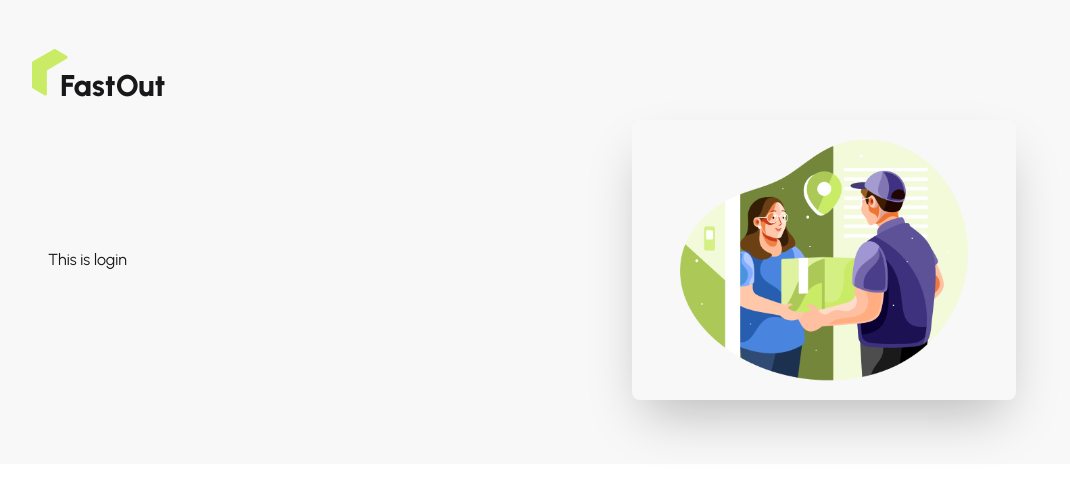
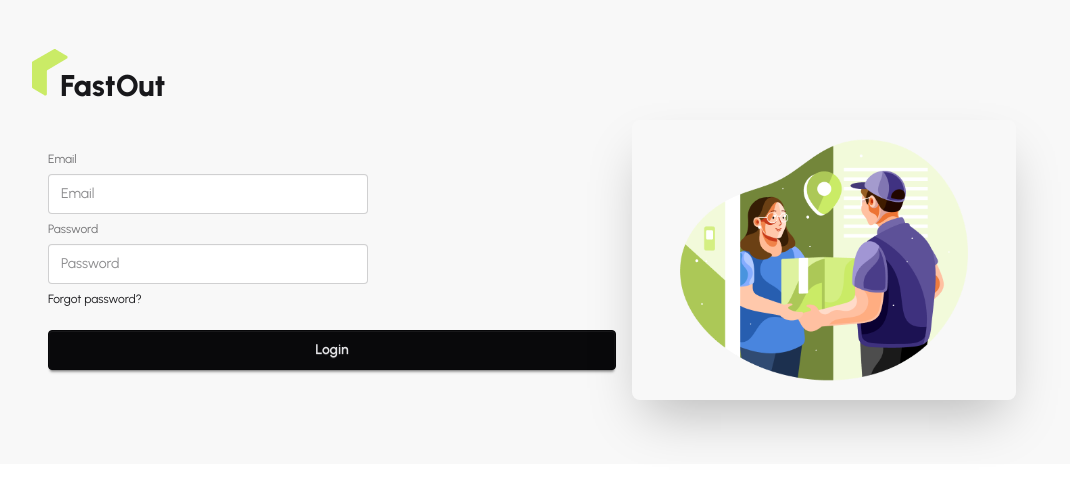
Before and after one commit to TahsinulislamSiam/Fast-Out-Delivery-Platform-client-site, a React (Vite) app: page /login in a window 1280 px wide. Shown: the top 486 px of the page, without its empty margins (16-1086 px from the left). Built offline with nearby package versions, Linux system fonts and the light colour scheme.

Commit message:
adding react-Hook_form

```diff
--- a/src/pages/Authentication/Login.jsx
+++ b/src/pages/Authentication/Login.jsx
@@ -1,9 +1,33 @@
 import React from 'react';
+import { useForm } from 'react-hook-form';
 
 const Login = () => {
+    const {register, handleSubmit} = useForm()
+
+    const onSubmit = data =>{
+        console.log(data)
+    }
+
     return (
         <div>
-            <h1>This is login</h1>
+           <form onSubmit={handleSubmit(onSubmit)}>
+
+            <fieldset className="fieldset">
+          <label className="label">Email</label>
+          <input type="email"
+           {...register('email')}
+           className="input" placeholder="Email" />
+
+          <label className="label">Password</label>
+          <input type="password"
+          {...register('password',
+         {required:true,minLength:8})}
+           className="input" placeholder="Password" />
+
+          <div><a className="link link-hover">Forgot password?</a></div>
+          <button className="btn btn-neutral mt-4">Login</button>
+        </fieldset>
+           </form>
         </div>
     );
 };
```
